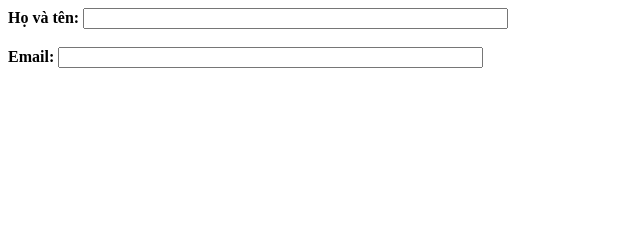
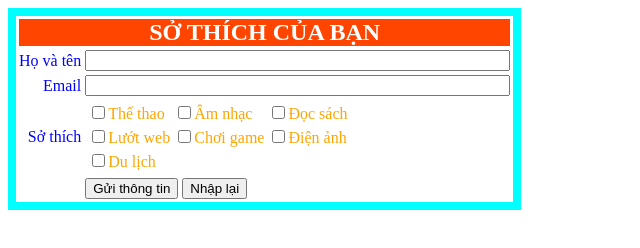
Before and after one commit to Chauhoanganh/PS2306R1, a plain HTML site: page DAY 3/Homework/Create a table/index.html in a window 1280 px wide. Shown: the whole page, without its empty margins (0-640 px from the left). Drawn offline with Linux system fonts and the light colour scheme.

Commit message:
Signed-off-by: Chauhoanganh <chauhoanganh2301@gmail.com>

```diff
--- /dev/null
+++ b/DAY 3/Homework/Create a simple table/style.css
@@ -0,0 +1,23 @@
+form {
+    font-family: 'Times New Roman', Times, serif
+}
+
+#hobby-table tr td {
+    color: orange;
+}
+
+#main-table tr th h2 {
+    color: white;
+    background-color: orange;
+    margin: 0 0;
+}
+
+#blue-name {
+    color:blue;
+    text-align: right;
+}
+
+#main-table {
+    border: 8px solid rgb(0, 238, 255);
+    margin: 8px;
+}
--- a/DAY 3/Homework/Create a table/index.html
+++ b/DAY 3/Homework/Create a table/index.html
@@ -1,21 +1,76 @@
 <!DOCTYPE html>
 <html lang="en">
+
 <head>
     <meta charset="UTF-8">
     <meta name="viewport" content="width=device-width, initial-scale=1.0">
     <title>Table</title>
+    <link rel="stylesheet" href="style.css">
 
 </head>
+
 <body>
     <form action="process.php" method="POST">
-        <label for="name"><b>Họ và tên:</b></label>
-        <input type="text" size="50" name="name" required>
-        <br>
-        <br>
 
-        <label for="email"><b>Email:</b></label>
-        <input type="email" size="50" name="email" required>
-        <br>
-        <br>
+        <table class="main-table">
+            <tr>
+                <th colspan="2">
+                    <h2>SỞ THÍCH CỦA BẠN</h2>
+                </th>
+            </tr>
+
+            <tr>
+                <td>
+                    <p class="blue-name">Họ và tên</p>
+                </td>
+                <td>
+                    <input type="text" size="50" name="name" required>
+                </td>
+            </tr>
+
+            <tr>
+                <td>
+                    <p class="blue-name">Email</p>
+                </td>
+                <td>
+                    <input type="email" size="50" name="email" required>
+                </td>
+            </tr>
+
+            <tr>
+                <td>
+                    <p class="blue-name">Sở thích</p>
+                </td>
+                <td>
+                    <table class="hobby-table">
+                        <tr>
+                            <td> <input type="checkbox" name="hobby" value="thethao">Thể thao</td>
+                            <td> <input type="checkbox" name="hobby" value="amnhac">Âm nhạc</td>
+                            <td> <input type="checkbox" name="hobby" value="docsach">Đọc sách</td>
+                        </tr>
+                        <tr>
+                            <td> <input type="checkbox" name="hobby" value="luotweb">Lướt web</td>
+                            <td> <input type="checkbox" name="hobby" value="choigame">Chơi game</td>
+                            <td> <input type="checkbox" name="hobby" value="dienanh">Điện ảnh</td>
+                        </tr>
+                        <tr>
+                            <td> <input type="checkbox" name="hobby" value="dulich">Du lịch</td>
+                        </tr>
+                    </table>
+                </td>
+            </tr>
+
+            <tr>
+                <td></td>
+                <td>
+                    <input type="submit" value="Gửi thông tin">
+                    <input type="reset" value="Nhập lại">
+                </td>
+            </tr>
+
+        </table>
+
+    </form>
 </body>
+
 </html>
--- a/DAY 3/Homework/Create a table/style.css
+++ b/DAY 3/Homework/Create a table/style.css
@@ -0,0 +1,20 @@
+.blue-name {
+    text-align: right;
+    color: blue;
+    margin: 0 0;
+
+}
+
+.main-table tr th h2 {
+    color: white;
+    background-color: orangered;
+    margin: 0 0;
+}
+
+.hobby-table tr td {
+    color: orange;
+}
+
+.main-table {
+    border: 8px solid aqua;
+}
--- a/DAY 3/Learn demo/Table 2/style.css
+++ b/DAY 3/Learn demo/Table 2/style.css
@@ -11,3 +11,8 @@ td, th {
 tr:nth-child() {
     background-color: #dddddd;
 }
+
+#blue-name {
+    text-align: right;
+    color: blue;
+}
```
Also changed, not shown: DAY 3/Homework/Create a simple table/index.html (added, +67 -0 lines).
